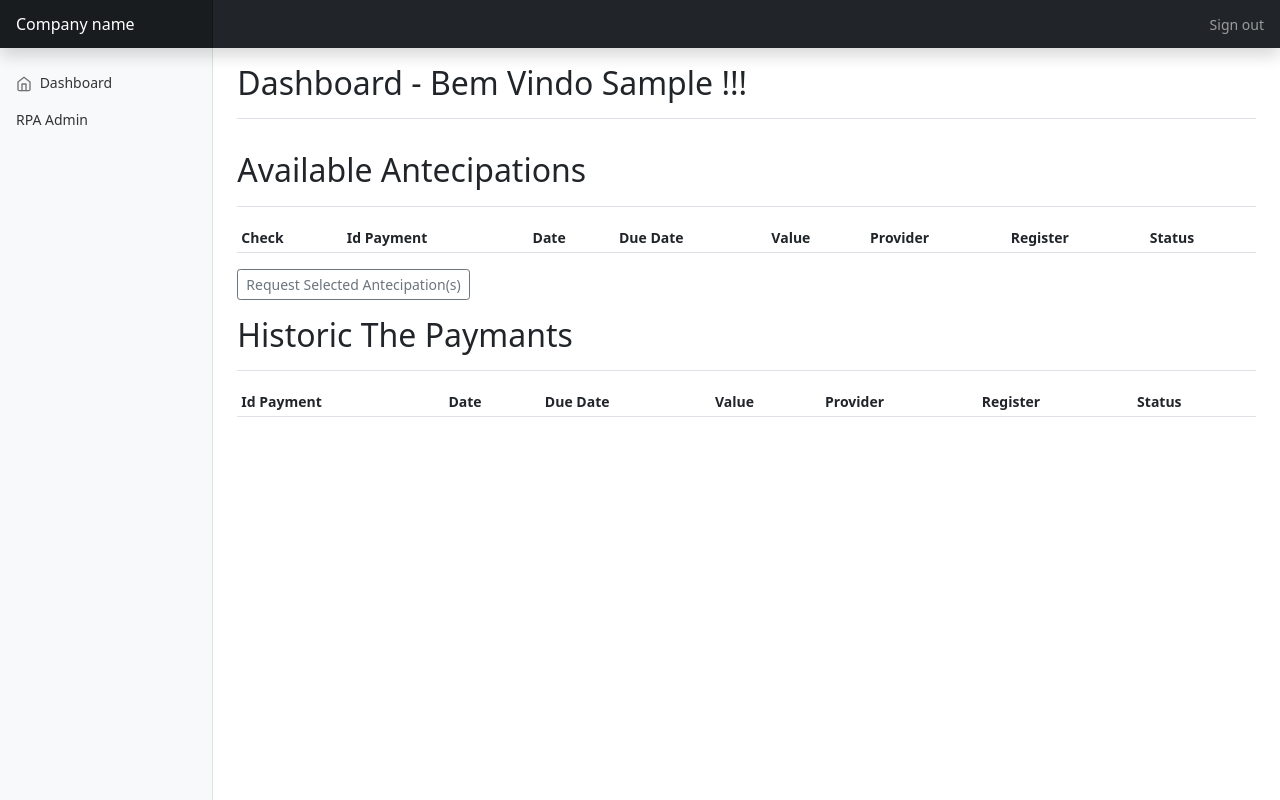
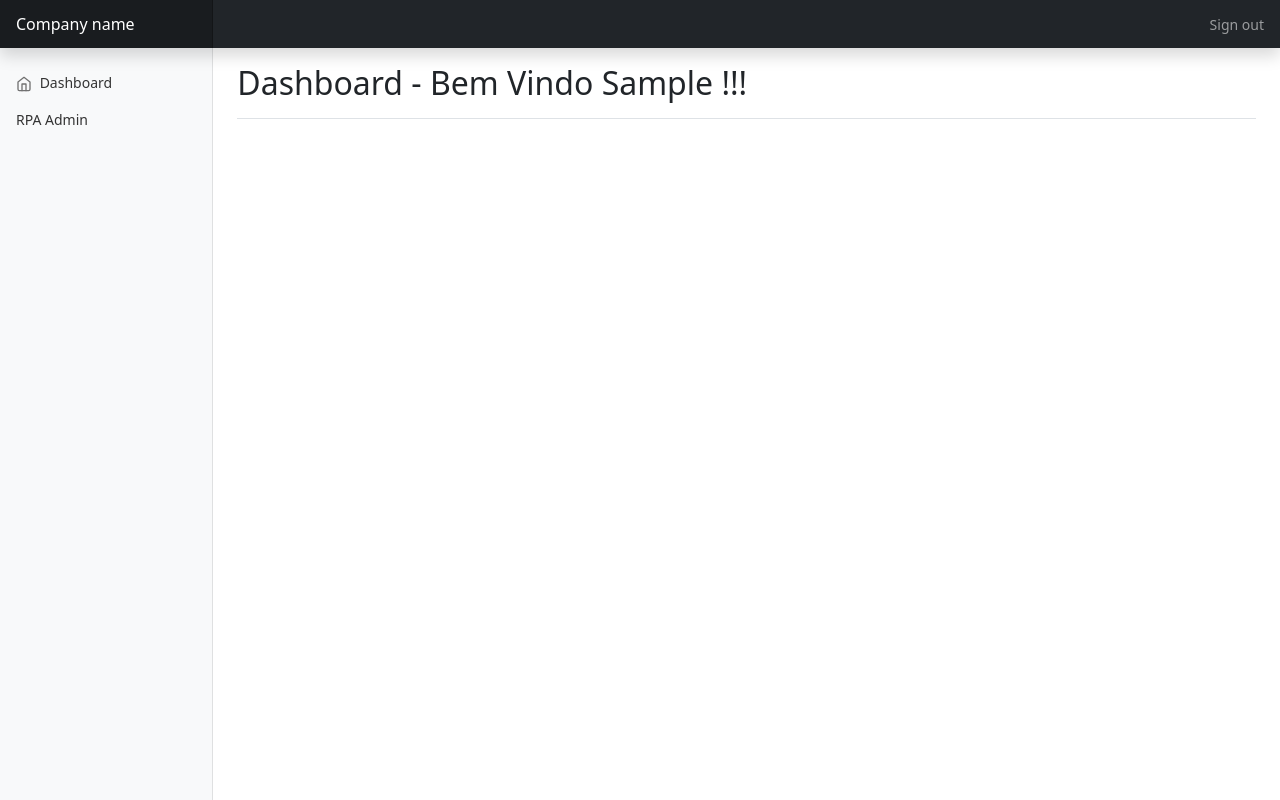
Before and after one commit to LeonardoCDP/Codepay, a Django app: page / in a window 1280 px wide. Run offline with Django 3.2, Linux system fonts and the light colour scheme; the visitor is signed in with stand-in values (Sample User, id 1); lists and menus that the app fills with data are empty; some libraries are stand-ins or nearby versions.

Commit message:
update view, mixins and models

```diff
--- a/core/models.py
+++ b/core/models.py
@@ -66,6 +66,6 @@ class PaymentLog(Base):
         verbose_name = 'log de pagamento'
         verbose_name_plural = 'logs de pagamentos'
 
-    user_agent = models.CharField(max_length=512)
+    user_agent = models.ForeignKey(Profile, models.DO_NOTHING)
     status = models.CharField('Status', max_length=50)
     id_payment = models.ForeignKey(Payment, models.DO_NOTHING, related_name='logs')
--- a/core/templates/index.html
+++ b/core/templates/index.html
@@ -7,81 +7,7 @@
         <h1 class="h2">Dashboard - Bem Vindo {{ user.first_name }} !!!</h1>
     </div>
 
-<div class="d-flex justify-content-between flex-wrap flex-md-nowrap align-items-center pt-3 pb-2 mb-3 border-bottom">
-        <h2 class="h2">Available Antecipations{{ payment.id_payment }}{{ object.created }}</h2>
 
-    </div>
-    <div class="table-responsive">
-        <form action="." method="POST">
-            {% csrf_token %}
-            <table class="table table-striped table-sm">
-                <thead>
-                <tr>
-                    <th scope="col">Check</th>
-                    <th scope="col">Id Payment</th>
-                    <th scope="col">Date</th>
-                    <th scope="col">Due Date</th>
-                    <th scope="col">Value</th>
-                    <th scope="col">Provider</th>
-                    <th scope="col">Register</th>
-                    <th scope="col">Status</th>
-                </tr>
-                </thead>
-                <tbody>
-                {% for item in object_list %}
-
-                <tr>
-                    <td><input type="checkbox" id="payment" name="payment{{ forloop.counter }}" value={{ item.id_payment}}></td>
-                    <td>{{ item.id_payment }}</td>
-                    <td>{{ item.created }}</td>
-                    <td>{{ item.due_date }}</td>
-                    <td>{{ item.original_value }}</td>
-                    <td>{{ item.id_provider.name }}</td>
-                    <td>{{ item.id_provider.pk }}</td>
-                    <td>{{ item.status }}</td>
-                </tr>
-
-                {% endfor %}
-                </tbody>
-            </table>
-            <button type="submit" class="btn btn-sm btn-outline-secondary">Request Selected Antecipation(s)</button>
-        </form>
-
-        <div class="d-flex justify-content-between flex-wrap flex-md-nowrap align-items-center pt-3 pb-2 mb-3 border-bottom">
-            <h2 class="h2">Historic The Paymants</h2>
-        </div>
-        <div class="table-responsive">
-            <table class="table table-striped table-sm">
-                <thead>
-                <tr>
-                    <th scope="col">Id Payment</th>
-                    <th scope="col">Date</th>
-                    <th scope="col">Due Date</th>
-                    <th scope="col">Value</th>
-                    <th scope="col">Provider</th>
-                    <th scope="col">Register</th>
-                    <th scope="col">Status</th>
-                </tr>
-
-                </thead>
-                <tbody>
-                {% for item in object_list %}
-                {% if item.status != 'Disponible' %}
-                <tr>
-                    <td>{{ item.id_payment }}</td>
-                    <td>{{ item.created }}</td>
-                    <td>{{ item.due_date }}</td>
-                    <td>{{ item.new_value }}</td>
-                    <td>{{ item.id_provider.name }}</td>
-                    <td>{{ item.id_provider.pk }}</td>
-                    <td>{{ item.status }}</td>
-                </tr>
-                {% endif %}
-                {% endfor %}
-                </tbody>
-            </table>
-        </div>
-    </div>
 </main>
 
 {% endblock content %}
--- a/core/views.py
+++ b/core/views.py
@@ -1,19 +1,9 @@
-import gettext
-
 from django.contrib.auth.decorators import login_required, permission_required
 from django.shortcuts import render
+from django.contrib.auth.mixins import PermissionRequiredMixin
+from core.mixins import (persiste_mult_provider_payments_mixin,
+                         persiste_payments_mixin)
 from core.models import Payment, Provider
-from core.mixins import (payment_log_mixin, payment_status_mixin,
-                          valid_provider_payment_mixin)
-                         #persiste_provider_payments_mixin, valid_user_provider_mixin)
-from core.tasks import send_email_task
-from django.views.generic import ListView, DetailView, FormView
-from django.views.generic.base import TemplateView
-from django.views.generic.edit import UpdateView
-from core.forms import PaymentForm
-
-
-#index = ListView.as_view(template_name='index.html', model=Payment)
 
 
 @login_required
@@ -21,26 +11,15 @@ def index(request):
     template_name = 'index.html'
     return render(request, template_name)
 
+
 @login_required
 def rpa(request):
     template_name = 'rpa.html'
     user = request.user
     provider = Provider.objects.get(id_user=user.pk)
-    old_status = 'disponible'
-    to_status = 'requested'
-    item_name = 'payment'
-    list_payment = valid_provider_payment_mixin(item_name,
-                                                request.POST.items(),
-                                                old_status)
 
     if request.method == 'POST':
-        payment_status_mixin(list_payment, to_status)
-        payment_log_mixin(user.user, list_payment, to_status)
-        send_email_task.apply_async(kwargs={'user.pk': user.pk,
-                                            'provider_id': provider.pk,
-                                            'list_payment': list_payment,
-                                            'old_status': old_status,
-                                            'to_status': to_status, })
+        persiste_payments_mixin(user, provider, request.POST.items())
 
     response = {
         'object_list': Payment.objects.filter(id_provider=provider.pk)
@@ -48,73 +27,15 @@ def rpa(request):
     return render(request, template_name, response)
 
 
-'''class index(ListView):
-    model = Payment
-    template_name = 'index.html'
-
-    def get_queryset(self):
-        return Payment.objects.filter(id_user=self.request.user.pk)'''
-
-
-'''class index(UpdateView):
-
-    template_name = "index.html"
-
-    def get_context_data(self, **kwargs):
-        context = super().get_context_data(**kwargs)
-        context['payments'] = Payment.objects.all()
-        return context'''
-
-
-
-'''@login_required
-def index(request):
-    template_name = 'index.html'
-    return render(request, template_name)'''
-
-
-'''@login_required
-def rpa(request):
-    list_result = {}
-    template_name = 'rpa.html'
-    old_status = 'Disponible'
-    to_status = 'Requested'
-    item_name = 'payment'
-    user_pk = request.user.pk
-    provider_id = valid_user_provider_mixin(user_pk)
-    list_payment = valid_provider_payment_mixin(item_name,
-                                                provider_id,
-                                                request.POST.items(),
-                                                old_status)
-
-    if request.method == 'POST' and provider_id and len(list_payment) > 0:
-        payment_status_mixin(list_payment, to_status)
-        payment_log_mixin(user_pk, list_payment, to_status)
-        send_email_task.apply_async(kwargs={'user_pk': user_pk,
-                                            'provider_id': provider_id,
-                                            'list_payment': list_payment,
-                                            'old_status': old_status,
-                                            'to_status': to_status, })
-
-    if provider_id:
-        list_result = Payment.objects.filter(provider_id=provider_id)
-    response = {
-        'list_result': list_result
-    }
-    return render(request, template_name, response)'''
-
-
 @login_required
 @permission_required('global_permissions.can_acess_all_payments')
 def rpa_adm(request):
     template_name = 'rpa_adm.html'
 
+    if request.method == 'POST':
+        persiste_mult_provider_payments_mixin(request.POST.items())
 
-    #if request.method == 'POST':
-    #    persiste_provider_payments_mixin(request.POST.items())
-
-    list_result = Payment.objects.all()
     response = {
-        'list_result': list_result
+        'object_list': Payment.objects.all()
     }
     return render(request, template_name, response)
```
Also changed, not shown: core/mixins.py (+49 -34 lines), core/templates/rpa_adm.html (+13 -13 lines), core/migrations/0002_alter_paymentlog_user_agent.py (added).
